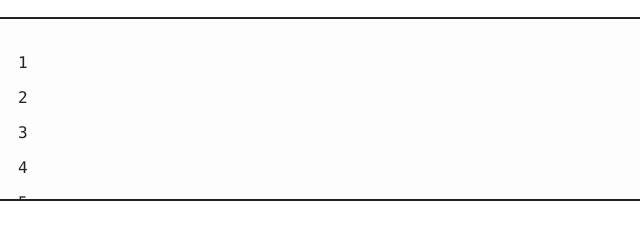
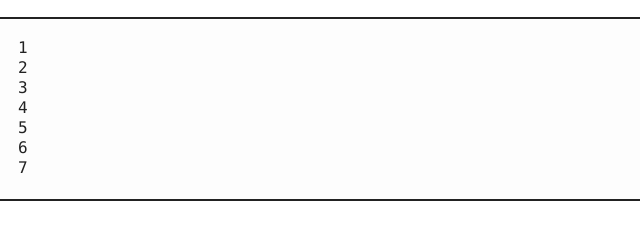
Before and after one commit to o-uki/Fa-c_e-Script, a website: page index.html in a window 1280 px wide. Both pictures are taken after a click on the button "R(u_n)". Shown: the part 278-503 px from the top of the page, 0-640 px from the left. Drawn offline with Linux system fonts and the light colour scheme.

Commit message:
[update] index.html

```diff
--- a/index.html
+++ b/index.html
@@ -38,11 +38,11 @@ $runButton.addEventListener("click", () => {
 	const outputs = [];
 
 	const output = (value) => {
-		const $outputMessage = document.createElement("p");
-		$outputMessage.textContent = value;
-		$outputMessage.classList.add("output_message");
+		const $outputText = document.createElement("p");
+		$outputText.textContent = value;
+		$outputText.classList.add("output_text");
 
-		$outputArea.appendChild($outputMessage);
+		$outputArea.appendChild($outputText);
 	}
 
 	faces(sourceCode, output);
@@ -119,4 +119,8 @@ body {
     border-bottom: 2px solid #777;
 }
 
+.output_text {
+	margin: 1px 0px 1px 0px;
+}
+
 </style>
```
